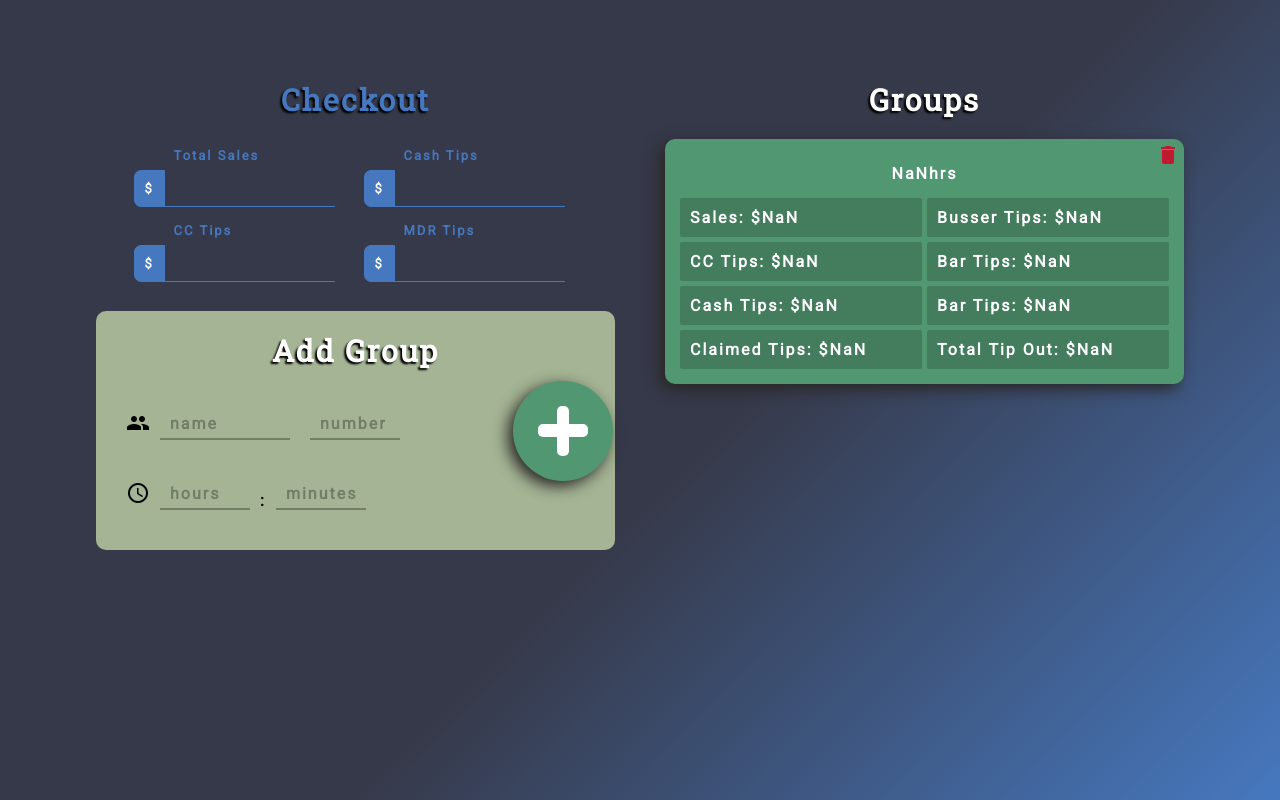
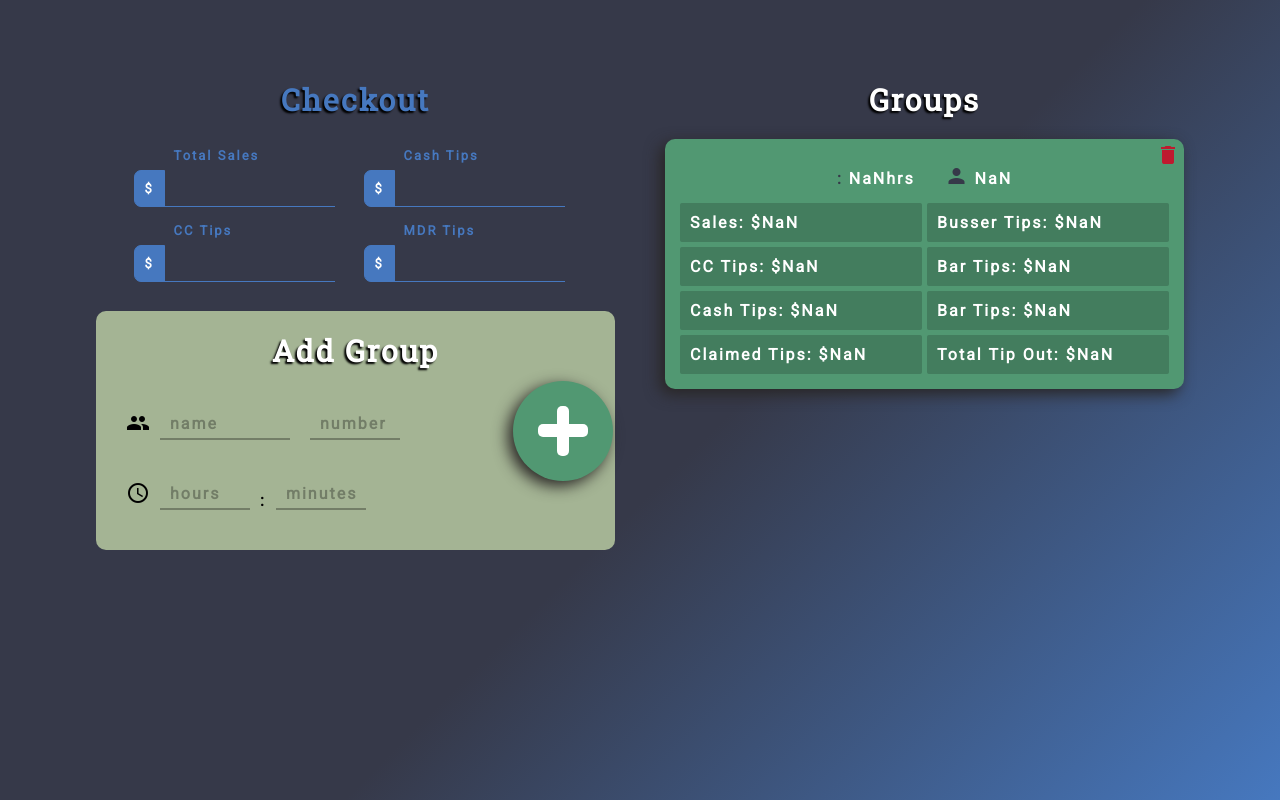
Before and after one commit to Eddie-Anguiano/brCalc_2, a website: page index.html in a window 1280 px wide. Both pictures are taken after a click on the element 563 px from the left and 430 px from the top of the page. Drawn offline with Linux system fonts and the light colour scheme.

Commit message:
added members counter to groups output

```diff
--- a/app.js
+++ b/app.js
@@ -49,9 +49,13 @@ const uiController = (() => {
           <table class="table">
             <thead>
               <tr>
-                <th colspan="2">${item.name} ${(Math.floor(100 * item.hoursPer) / 100).toFixed(
+                <th colspan="2"><span class="table__group-name">${item.name}:</span> ${(
+    Math.floor(100 * item.hoursPer) / 100
+  ).toFixed(
     2,
-  )}hrs</th>
+        )}hrs &nbsp;&nbsp;&nbsp;&nbsp;<span class="table__group-name"><i class="material-icons --test">person</i></span> ${
+    item.numMembers
+  }</th>
               </tr>
             </thead>
             <tbody>
@@ -92,6 +96,12 @@ const uiController = (() => {
     hideGroup(element) {
       const deletebutton = element;
       deletebutton.parentNode.style.display = 'none';
+    },
+    clearGroupsInput() {
+      document.querySelector(DOMstrings.nameInput).value = '';
+      document.querySelector(DOMstrings.numberInput).value = '';
+      document.querySelector(DOMstrings.hoursInput).value = '';
+      document.querySelector(DOMstrings.minutesInput).value = '';
     },
   };
 })();
@@ -225,6 +235,7 @@ const dataController = (() => {
         barTipPer: item.barTipOutPerMember,
         expoTipPer: item.expoTipOutPerMember,
         totalTipOUtPer: item.totalTipOutPerMember,
+        numMembers: item.members,
       }));
     },
     removeGroup(elementId) {
@@ -261,6 +272,7 @@ const controller = ((uiCtrl, dataCtrl) => {
       const groups = dataCtrl.getGroups();
       uiCtrl.displayGroups(groups);
       uiCtrl.disableCheckoutInputs();
+      uiCtrl.clearGroupsInput();
     }
 
     document.querySelector(DOM.addItem).addEventListener('click', () => {
--- a/index.html
+++ b/index.html
@@ -59,7 +59,7 @@
         <section class="group">
           <h1 class="group__header">Add Group</h1>
           <div class="group__top">
-            <i class="material-icons">group</i>
+            <i class="material-icons --padBottom">group</i>
             <div class="form --largeInput">
               <input
                 type="text"
@@ -85,7 +85,7 @@
           </div>
 
           <div class="group__bottom">
-            <i class="material-icons">access_time</i>
+            <i class="material-icons --padBottom">access_time</i>
             <div class="form --smallInput">
               <input
                 type="text"
--- a/style.css
+++ b/style.css
@@ -6,7 +6,7 @@
   box-sizing: border-box;
   padding: 0;
   margin: 0;
-  font-family: 'Roboto', sans-serif;
+  font-family: "Roboto", sans-serif;
   font-weight: 700;
   letter-spacing: 0.2rem;
   border: none;
@@ -69,11 +69,11 @@ h1 {
   margin-bottom: 2rem;
   font-size: 3rem;
   color: white;
-  font-family: 'Roboto Slab', serif;
+  font-family: "Roboto Slab", serif;
   text-shadow: -0.2rem 0.2rem 0.2rem black;
 }
 
-.material-icons {
+.--padBottom {
   padding-bottom: 0.5rem;
 }
 
@@ -204,7 +204,7 @@ h1 {
 }
 
 .label-name::after {
-  content: '';
+  content: "";
   position: absolute;
   bottom: -2px;
   left: 0%;
@@ -319,3 +319,11 @@ td {
 .table__delete:hover {
   cursor: pointer;
 }
+
+.table__group-name {
+  color: #363949;
+}
+
+.--test {
+  vertical-align: bottom;
+}
```
